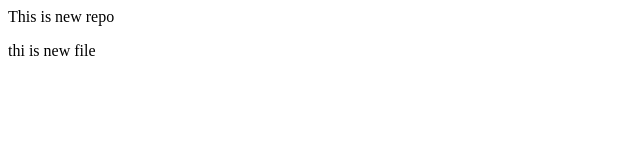
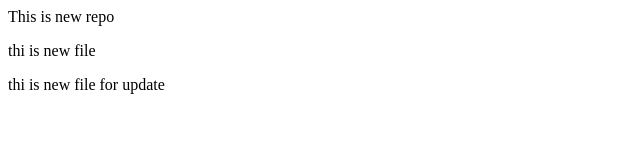
Before and after one commit to Hitesh660/localrepo, a plain HTML site: page index.html in a window 1280 px wide. Shown: the whole page, without its empty margins (0-640 px from the left). Drawn offline with Linux system fonts and the light colour scheme.

Commit message:
add file update

```diff
--- a/index.html
+++ b/index.html
@@ -1,2 +1,3 @@
 <p>This is new repo</p>
 <p>thi is new file </p>
+<p>thi is new file for update </p>
```
